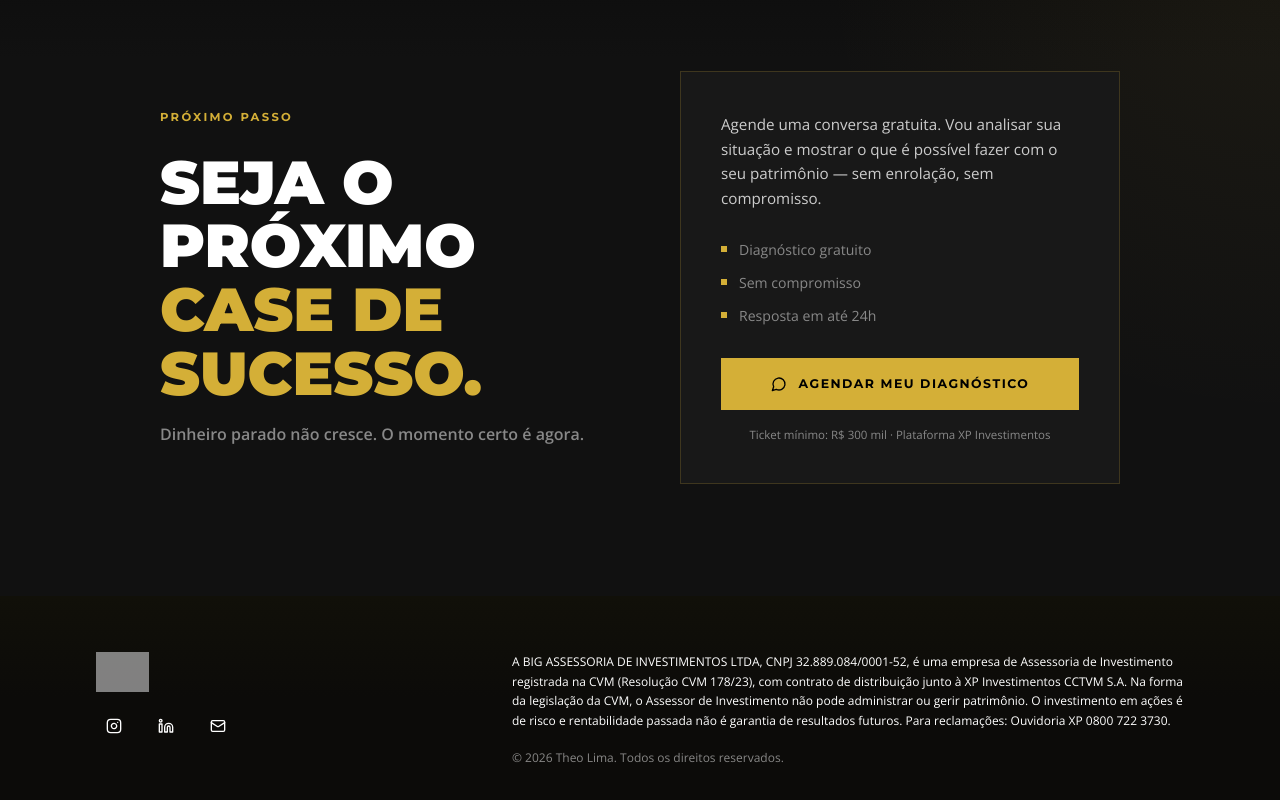
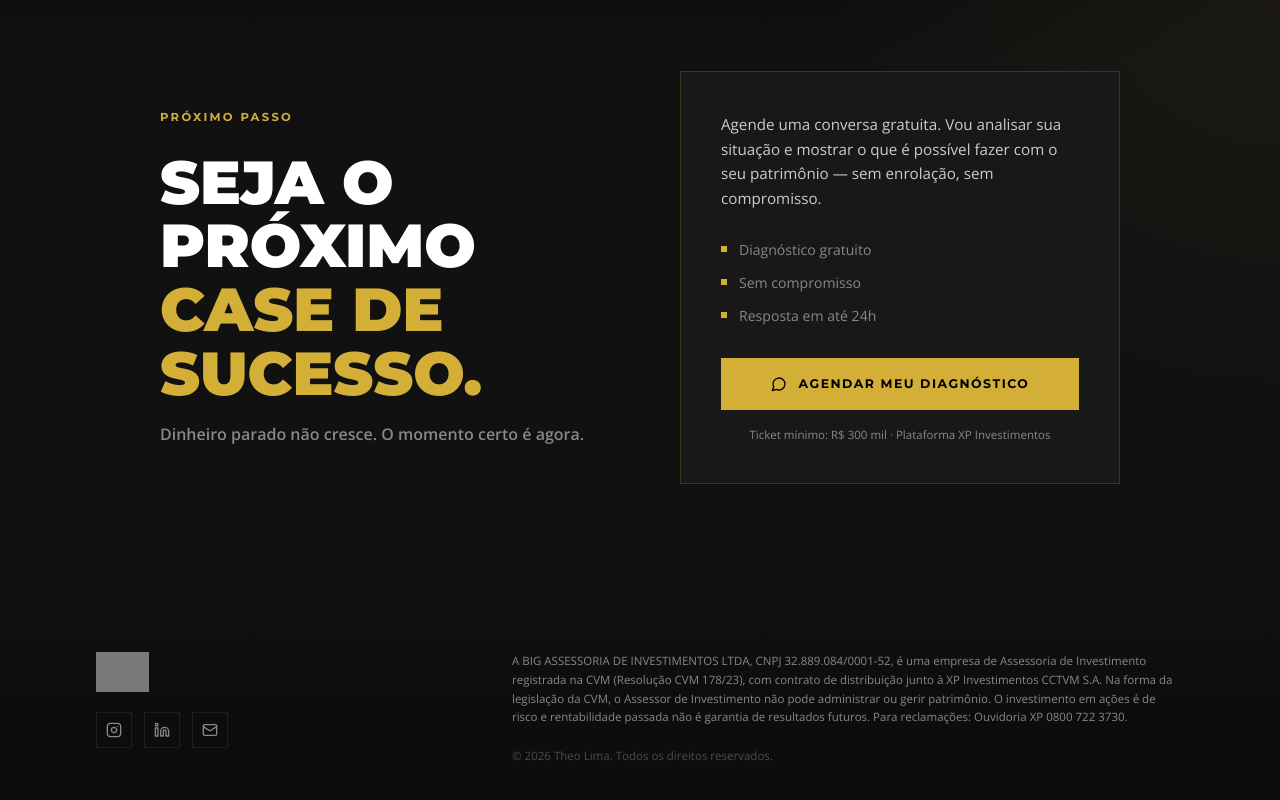
Before and after one commit to theolimaa/lp, a React (Vite) app: page / in a window 1280 px wide. Shown: the part 7323-8123 px from the top of the page. Built offline with nearby package versions, Linux system fonts and the light colour scheme; grey boxes are pictures that could not be loaded.

Commit message:
Update Footer.jsx

```diff
--- a/src/components/Footer.jsx
+++ b/src/components/Footer.jsx
@@ -2,18 +2,22 @@ import React from 'react';
 import { Instagram, Linkedin, Mail } from 'lucide-react';
 
 const Footer = () => (
-  <footer style={{ background: 'linear-gradient(to bottom, #111009 0%, #0C0B09 100px)' }} className="py-14 px-6">
+  <footer
+    className="py-14 px-6"
+    style={{ background: 'linear-gradient(to bottom, #111111 0%, #0D0D0D 100px)' }}
+  >
     <div className="container mx-auto max-w-6xl">
       <div className="flex flex-col lg:flex-row lg:items-start lg:justify-between gap-10">
 
-        {/* Brand */}
+        {/* Brand + social */}
         <div className="flex-shrink-0">
           <img
             src="https://horizons-cdn.hostinger.com/c25d6b49-33f2-461d-8ced-feb874cc0e61/2736db8cd68e6856d85df3cb1fab2ef2.png"
             alt="Big Invest"
-            className="h-10 w-auto mb-4 opacity-80"
+            className="h-10 w-auto mb-5"
+            style={{ opacity: 0.75 }}
           />
-          <div className="flex gap-4 mt-4">
+          <div className="flex gap-3">
             {[
               { href: 'https://www.instagram.com/theo.limaxp/', icon: Instagram, label: 'Instagram' },
               { href: 'https://www.linkedin.com/in/theo-lima-b32104214/', icon: Linkedin, label: 'LinkedIn' },
@@ -25,10 +29,10 @@ const Footer = () => (
                 target={href.startsWith('http') ? '_blank' : undefined}
                 rel="noopener noreferrer"
                 aria-label={label}
-                className="w-9 h-9 flex items-center justify-center transition-colors duration-200"
-                style={{ border: '1px solid var(--border-subtle)', color: 'var(--muted)' }}
+                className="w-9 h-9 flex items-center justify-center transition-all duration-200"
+                style={{ border: '1px solid var(--border-sub)', color: 'var(--text-muted)' }}
                 onMouseEnter={e => { e.currentTarget.style.borderColor = 'var(--gold)'; e.currentTarget.style.color = 'var(--gold)'; }}
-                onMouseLeave={e => { e.currentTarget.style.borderColor = 'var(--border-subtle)'; e.currentTarget.style.color = 'var(--muted)'; }}
+                onMouseLeave={e => { e.currentTarget.style.borderColor = 'var(--border-sub)'; e.currentTarget.style.color = 'var(--text-muted)'; }}
               >
                 <Icon className="w-4 h-4" />
               </a>
@@ -38,10 +42,10 @@ const Footer = () => (
 
         {/* Legal */}
         <div className="max-w-2xl">
-          <p className="text-xs leading-relaxed" style={{ color: 'var(--muted)' }}>
+          <p className="leading-relaxed" style={{ color: 'var(--text-muted)', fontSize: '0.72rem' }}>
             A BIG ASSESSORIA DE INVESTIMENTOS LTDA, CNPJ 32.889.084/0001-52, é uma empresa de Assessoria de Investimento registrada na CVM (Resolução CVM 178/23), com contrato de distribuição junto à XP Investimentos CCTVM S.A. Na forma da legislação da CVM, o Assessor de Investimento não pode administrar ou gerir patrimônio. O investimento em ações é de risco e rentabilidade passada não é garantia de resultados futuros. Para reclamações: Ouvidoria XP 0800 722 3730.
           </p>
-          <p className="text-xs mt-5" style={{ color: 'var(--muted)', opacity: 0.5 }}>
+          <p className="mt-5" style={{ color: 'var(--text-muted)', fontSize: '0.72rem', opacity: 0.5 }}>
             © 2026 Theo Lima. Todos os direitos reservados.
           </p>
         </div>
```
